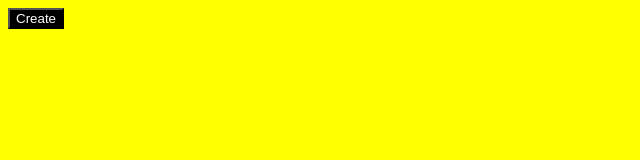
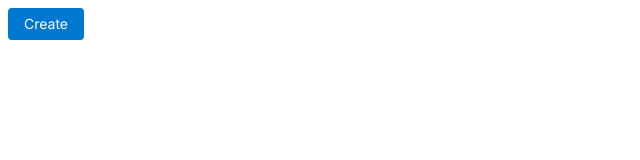
Before and after one commit to kolebayev/Consta-font-replacer, a website built with Parcel: page src/ui.html in a window 1280 px wide. Shown: the whole page, without its empty margins (0-640 px from the left). Built offline with nearby package versions, Linux system fonts and the light colour scheme.

Commit message:
Add Consta theming

```diff
--- /dev/null
+++ b/src/style/ui.css
@@ -0,0 +1,61 @@
+html {
+  background-color: var(--color-bg-default);
+}
+
+body {
+  font-family: 'Inter', sans-serif;
+}
+
+button {
+  position: relative;
+  display: inline-block;
+  overflow: hidden;
+  -webkit-box-sizing: border-box;
+  box-sizing: border-box;
+  max-width: 100%;
+  height: var(--button-height);
+  padding: 0 var(--button-space);
+  background: transparent;
+  border: none;
+  border-radius: var(--control-radius);
+  font-family: var(--font-primary);
+  font-size: var(--button-font-size);
+  font-weight: var(--font-weight-text-regular);
+  line-height: var(--button-height);
+  white-space: nowrap;
+  text-decoration: none;
+  text-overflow: ellipsis;
+  cursor: pointer;
+  -webkit-transition: background-color 0.15s ease, border-color 0.15s ease,
+    color 0.15s ease, fill 0.15s ease, -webkit-box-shadow 0.15s ease;
+  transition: background-color 0.15s ease, border-color 0.15s ease,
+    color 0.15s ease, fill 0.15s ease, -webkit-box-shadow 0.15s ease;
+  transition: background-color 0.15s ease, border-color 0.15s ease,
+    box-shadow 0.15s ease, color 0.15s ease, fill 0.15s ease;
+  transition: background-color 0.15s ease, border-color 0.15s ease,
+    box-shadow 0.15s ease, color 0.15s ease, fill 0.15s ease,
+    -webkit-box-shadow 0.15s ease;
+  -ms-flex-negative: 0;
+  flex-shrink: 0;
+  -webkit-appearance: none;
+}
+
+.Button_size_s {
+  --button-height: var(--control-height-s);
+  --button-font-size: var(--control-text-size-s);
+  --button-space: var(--control-space-s);
+}
+
+.Button_view_primary {
+  --color-hover: var(--color-control-typo-primary-hover);
+  color: var(--color-control-typo-primary);
+  background-color: var(--color-control-bg-primary);
+}
+
+.Button:hover {
+  color: var(--color-hover);
+}
+
+.Button_view_primary:hover {
+  background-color: var(--color-control-bg-primary-hover);
+}
--- /dev/null
+++ b/src/style/variables.css
@@ -0,0 +1,148 @@
+.Theme {
+  --graphics-size-xs: 12px;
+  --graphics-size-s: 16px;
+  --graphics-size-m: 24px;
+  --graphics-size-l: 32px;
+  --graphics-size-xl: 40px;
+  --graphics-size-2xl: 60px;
+  --graphics-size-3xl: 80px;
+  --graphics-size-4xl: 120px;
+}
+
+.Theme_color_gpnDefault {
+  --color-bg-default: rgb(255, 255, 255);
+  --color-bg-secondary: rgb(236, 241, 244);
+  --color-bg-brand: rgb(0, 113, 178);
+  --color-bg-link: rgb(0, 120, 210);
+  --color-bg-border: rgba(0, 65, 102, 0.2);
+  --color-bg-stripe: rgba(0, 32, 51, 0.05);
+  --color-bg-ghost: rgba(0, 32, 51, 0.08);
+  --color-bg-tone: rgba(0, 32, 51, 0.85);
+  --color-bg-soft: rgba(255, 255, 255, 0.9);
+  --color-bg-system: rgb(222, 228, 232);
+  --color-bg-normal: rgb(86, 185, 242);
+  --color-bg-success: rgb(34, 195, 142);
+  --color-bg-caution: rgb(242, 201, 76);
+  --color-bg-warning: rgb(243, 139, 0);
+  --color-bg-alert: rgb(235, 87, 87);
+  --color-bg-critical: rgb(51, 0, 15);
+  --color-typo-primary: rgb(0, 32, 51);
+  --color-typo-secondary: rgba(0, 32, 51, 0.6);
+  --color-typo-ghost: rgba(0, 32, 51, 0.3);
+  --color-typo-brand: rgb(0, 113, 178);
+  --color-typo-system: rgb(151, 178, 196);
+  --color-typo-normal: rgb(51, 180, 255);
+  --color-typo-success: rgb(9, 179, 123);
+  --color-typo-caution: rgb(255, 161, 10);
+  --color-typo-warning: rgb(232, 117, 2);
+  --color-typo-alert: rgb(235, 51, 51);
+  --color-typo-critical: rgb(51, 0, 15);
+  --color-typo-link: rgb(0, 120, 210);
+  --color-typo-link-minor: rgb(28, 86, 130);
+  --color-typo-link-hover: rgb(0, 142, 250);
+  --color-scroll-bg: rgba(0, 66, 105, 0.06);
+  --color-scroll-thumb: rgba(0, 66, 105, 0.24);
+  --color-scroll-thumb-hover: rgba(0, 66, 105, 0.32);
+  --color-control-bg-default: rgb(255, 255, 255);
+  --color-control-typo-default: rgb(0, 32, 51);
+  --color-control-typo-placeholder: rgba(0, 32, 51, 0.35);
+  --color-control-bg-border-default: rgba(0, 66, 105, 0.28);
+  --color-control-bg-border-default-hover: rgba(0, 66, 105, 0.52);
+  --color-control-bg-border-focus: rgb(0, 145, 255);
+  --color-control-bg-focus: rgba(0, 120, 210, 0.3);
+  --color-control-bg-active: rgba(0, 120, 210, 0.5);
+  --color-control-bg-primary: rgb(0, 120, 210);
+  --color-control-bg-primary-hover: rgb(0, 145, 255);
+  --color-control-typo-primary: rgb(255, 255, 255);
+  --color-control-typo-primary-hover: rgb(255, 255, 255);
+  --color-control-bg-secondary: rgba(255, 255, 255, 0);
+  --color-control-bg-border-secondary: rgb(0, 120, 210);
+  --color-control-bg-border-secondary-hover: rgb(0, 145, 255);
+  --color-control-typo-secondary: rgb(0, 120, 210);
+  --color-control-typo-secondary-hover: rgb(0, 145, 255);
+  --color-control-bg-ghost: rgba(0, 66, 105, 0.07);
+  --color-control-bg-ghost-hover: rgba(0, 66, 105, 0.05);
+  --color-control-typo-ghost: rgba(0, 57, 92, 0.8);
+  --color-control-typo-ghost-hover: rgba(0, 57, 92, 0.75);
+  --color-control-bg-clear: rgba(0, 66, 105, 0);
+  --color-control-bg-clear-hover: rgba(0, 66, 105, 0.05);
+  --color-control-typo-clear: rgba(0, 57, 92, 0.8);
+  --color-control-typo-clear-hover: rgba(0, 57, 92, 0.75);
+  --color-control-bg-disable: rgba(0, 66, 105, 0.07);
+  --color-control-bg-border-disable: rgba(0, 66, 105, 0);
+  --color-control-typo-disable: rgba(0, 32, 51, 0.26);
+  --color-shadow-group-1: rgba(0, 32, 51, 0.02);
+  --color-shadow-group-2: rgba(0, 32, 51, 0.16);
+  --color-shadow-layer-1: rgba(0, 32, 51, 0.04);
+  --color-shadow-layer-2: rgba(0, 32, 51, 0.12);
+  --color-shadow-modal-1: rgba(0, 32, 51, 0.04);
+  --color-shadow-modal-2: rgba(0, 32, 51, 0.12);
+}
+
+.Theme_control_gpnDefault {
+  --control-radius: 4px;
+  --control-border-width: 1px;
+  --control-height-l: var(--space-4xl);
+  --control-height-m: var(--space-3xl);
+  --control-height-s: var(--space-2xl);
+  --control-height-xs: var(--space-xl);
+  --control-box-size-m: var(--space-m);
+  --control-box-size-l: var(--space-l);
+  --control-space-l: var(--space-xl);
+  --control-space-m: var(--space-l);
+  --control-space-s: var(--space-m);
+  --control-space-xs: var(--space-s);
+  --control-text-size-l: var(--size-text-l);
+  --control-text-size-m: var(--size-text-m);
+  --control-text-size-s: var(--size-text-s);
+  --control-text-size-xs: var(--size-text-xs);
+}
+
+.Theme_size_gpnDefault {
+  --size-text-2xs: 10px;
+  --size-text-xs: 12px;
+  --size-text-s: 14px;
+  --size-text-m: 16px;
+  --size-text-l: 18px;
+  --size-text-xl: 20px;
+  --size-text-2xl: 24px;
+  --size-text-3xl: 32px;
+  --size-text-4xl: 48px;
+  --size-text-5xl: 72px;
+  --size-text-6xl: 96px;
+  --line-height-text-2xs: 1.1em;
+  --line-height-text-xs: 1.2em;
+  --line-height-text-s: 1.4em;
+  --line-height-text-m: 1.5em;
+  --line-height-text-l: 1.6em;
+  --font-weight-text-thin: 100;
+  --font-weight-text-light: 300;
+  --font-weight-text-regular: normal;
+  --font-weight-text-semibold: 600;
+  --font-weight-text-bold: bold;
+  --font-weight-text-black: 900;
+}
+
+.Theme_shadow_gpnDefault {
+  --shadow-group: 0 2px 2px var(--color-shadow-group-1),
+    0 2px 8px var(--color-shadow-group-2);
+  --shadow-layer: 0 4px 4px var(--color-shadow-layer-1),
+    0 8px 24px var(--color-shadow-layer-2);
+  --shadow-modal: 0 8px 8px var(--color-shadow-modal-1),
+    0 12px 28px var(--color-shadow-modal-2);
+}
+
+.Theme_space_gpnDefault {
+  --space-3xs: 2px;
+  --space-2xs: 4px;
+  --space-xs: 8px;
+  --space-s: 12px;
+  --space-m: 16px;
+  --space-l: 20px;
+  --space-xl: 24px;
+  --space-2xl: 32px;
+  --space-3xl: 40px;
+  --space-4xl: 48px;
+  --space-5xl: 72px;
+  --space-6xl: 96px;
+}
--- a/src/ui.css
+++ /dev/null
@@ -1,8 +0,0 @@
-button {
-    background-color: black;
-    color: white;
-}
-
-html {
-    background-color: yellow;
-}
--- a/src/ui.html
+++ b/src/ui.html
@@ -1,14 +1,28 @@
 <html>
   <head>
+    <link rel="preconnect" href="https://fonts.googleapis.com" />
+    <link rel="preconnect" href="https://fonts.gstatic.com" crossorigin />
+    <link
+      href="https://fonts.googleapis.com/css2?family=Inter:wght@400;600;700&display=swap"
+      rel="stylesheet"
+    />
     <style>
-        @import "./ui.css";
+      @import './style/variables.css';
+      @import './style/ui.css';
     </style>
   </head>
-  <body>
-    <button id="create">Create</button>
+  <body
+    class="Theme Theme_color_gpnDefault Theme_control_gpnDefault Theme_size_gpnDefault Theme_space_gpnDefault Theme_shadow_gpnDefault"
+  >
+    <button
+      class="Button Button_size_s Button_view_primary Button_width_default Button_form_default"
+      id="create"
+    >
+      Create
+    </button>
     <p id="message"></p>
   </body>
   <script type="module">
-      import "./ui.js";
+    import './ui.js';
   </script>
 </html>
```
Also changed, not shown: 1 other file.
